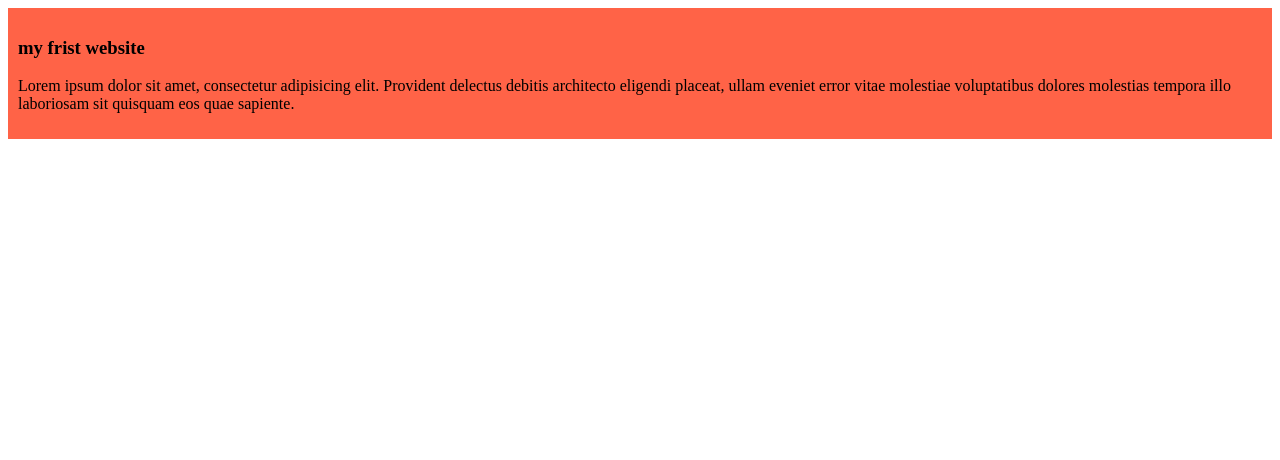
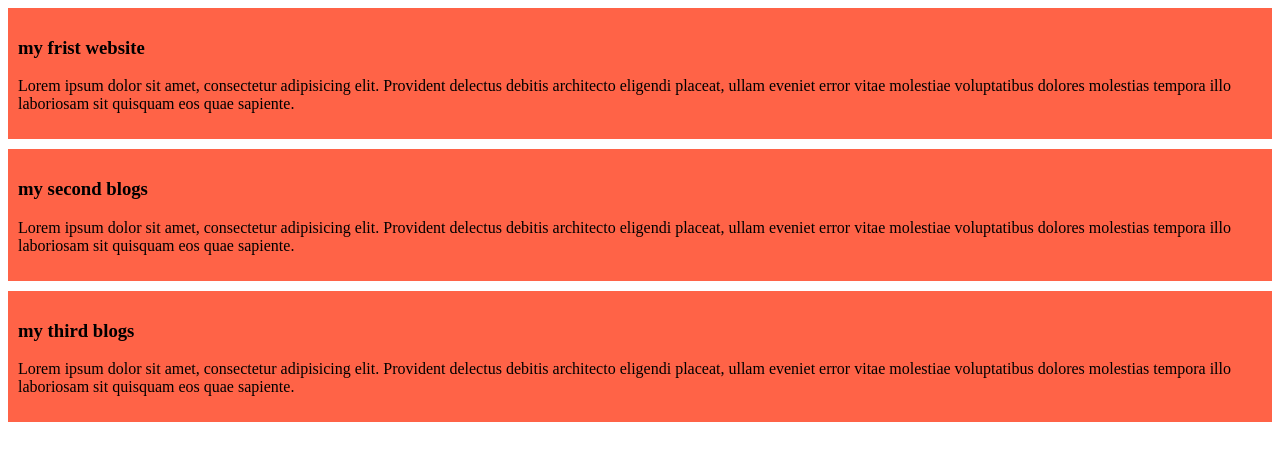
Before and after one commit to asadulislam1122/my-simple-website, a plain HTML site: page index.html in a window 1280 px wide. Drawn offline with Linux system fonts and the light colour scheme.

Commit message:
added the second and third blogs

```diff
--- a/index.html
+++ b/index.html
@@ -13,5 +13,17 @@
         Lorem ipsum dolor sit amet, consectetur adipisicing elit. Provident delectus debitis architecto eligendi placeat, ullam eveniet error vitae molestiae voluptatibus dolores molestias tempora illo laboriosam sit quisquam eos quae sapiente.
     </p>
 </div>
+<div>
+    <h3>my second blogs</h3>
+    <p>
+        Lorem ipsum dolor sit amet, consectetur adipisicing elit. Provident delectus debitis architecto eligendi placeat, ullam eveniet error vitae molestiae voluptatibus dolores molestias tempora illo laboriosam sit quisquam eos quae sapiente.
+    </p>
+</div>
+<div>
+    <h3>my third blogs</h3>
+    <p>
+        Lorem ipsum dolor sit amet, consectetur adipisicing elit. Provident delectus debitis architecto eligendi placeat, ullam eveniet error vitae molestiae voluptatibus dolores molestias tempora illo laboriosam sit quisquam eos quae sapiente.
+    </p>
+</div>
 </body>
 </html>
--- a/styles/blogs.css
+++ b/styles/blogs.css
@@ -1,4 +1,5 @@
 div{
     background-color: tomato;
     padding: 10px;
+    margin-bottom: 10px;
 }
```
